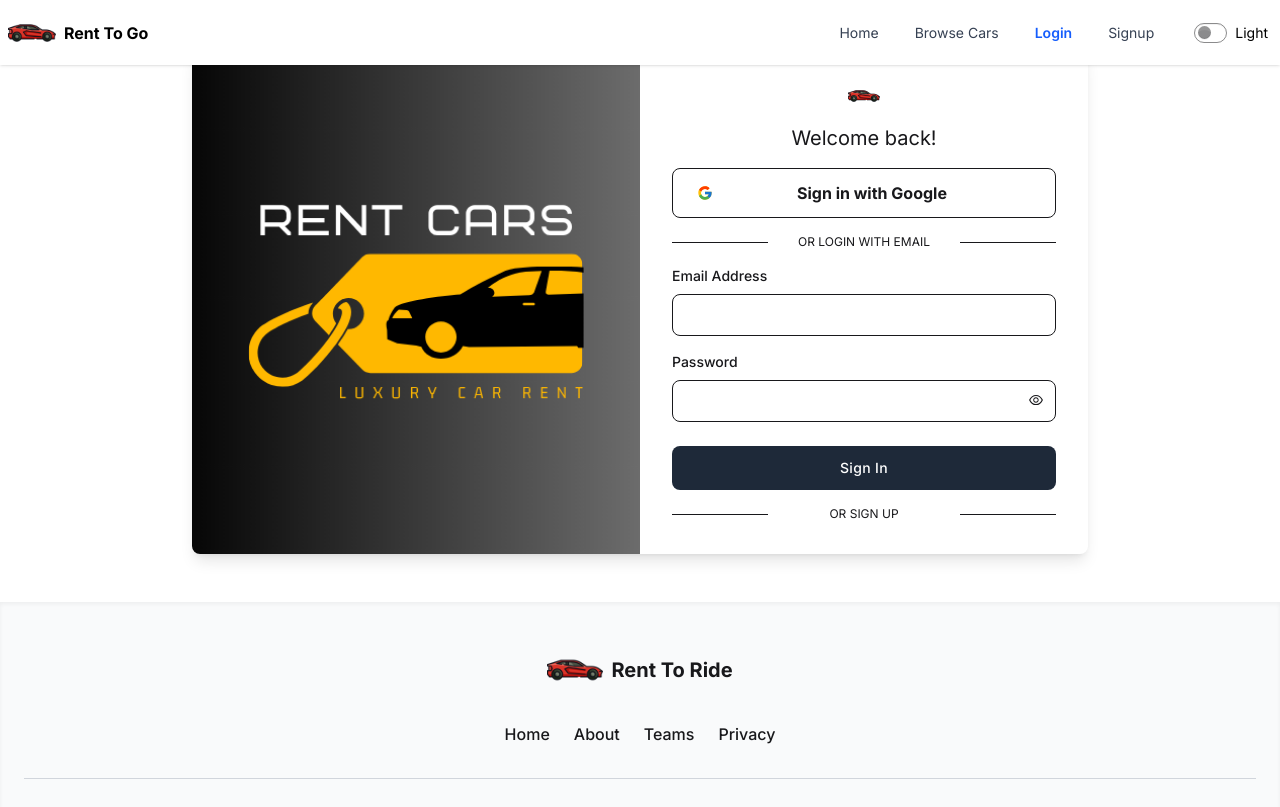
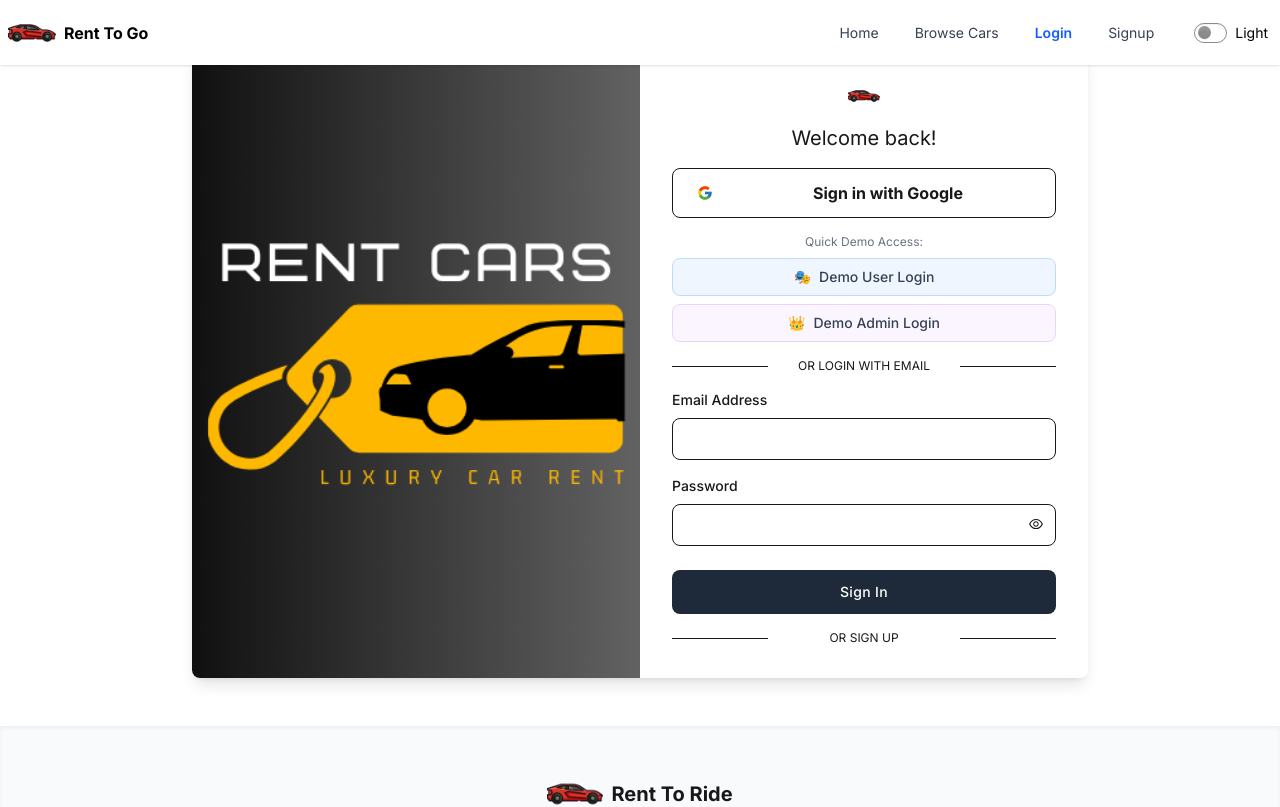
Before and after one commit to AshiqurRahmanAshik/Rent-To-Ride-Client, a React (Vite) app: page /login in a window 1280 px wide. Shown: the top 807 px of the page. Built offline with nearby package versions, Linux system fonts and the light colour scheme; no server answers.

Commit message:
Demo Credential added in login page

```diff
--- a/src/pages/Authentication/Login.jsx
+++ b/src/pages/Authentication/Login.jsx
@@ -23,6 +23,7 @@ const Login = () => {
     handleSubmit,
     formState: { errors, isSubmitting },
     setError,
+    setValue, // Added setValue for demo buttons
   } = useForm({
     defaultValues: {
       email: "",
@@ -89,6 +90,21 @@ const Login = () => {
     }
   };
 
+  // Demo credential handlers
+  const handleDemoUser = () => {
+    setValue("email", "user@gmail.com");
+    setValue("password", "User@gmail.com");
+    setAuthError("");
+    setShowPassword(false);
+  };
+
+  const handleDemoAdmin = () => {
+    setValue("email", "admin@gmail.com");
+    setValue("password", "Admin@gmail.com");
+    setAuthError("");
+    setShowPassword(false);
+  };
+
   return (
     <div className="flex justify-center items-center min-h-[calc(100vh-306px)] my-12">
       <div className="flex w-full max-w-sm mx-auto overflow-hidden rounded-lg shadow-lg lg:max-w-4xl">
@@ -106,12 +122,41 @@ const Login = () => {
 
           <div
             onClick={handleGoogleSignIn}
-            className="flex cursor-pointer items-center justify-center mt-4 transition-colors duration-300 transform border rounded-lg"
+            className="flex cursor-pointer items-center justify-center mt-4 transition-colors duration-300 transform border rounded-lg hover:bg-gray-50"
           >
-            <FcGoogle />
+            <div className="px-4 py-2">
+              <FcGoogle />
+            </div>
             <span className="w-5/6 px-4 py-3 font-bold text-center">
               Sign in with Google
             </span>
+          </div>
+
+          {/* Demo Credential Buttons */}
+          <div className="mt-4 space-y-2">
+            <p className="text-xs text-center text-gray-500 mb-2">
+              Quick Demo Access:
+            </p>
+
+            {/* Demo User Button */}
+            <button
+              type="button"
+              onClick={handleDemoUser}
+              className="w-full px-4 py-2 text-sm font-medium text-gray-700 bg-blue-50 border border-blue-200 rounded-lg hover:bg-blue-100 transition-colors duration-300 flex items-center justify-center gap-2"
+            >
+              <span>🎭</span>
+              <span>Demo User Login</span>
+            </button>
+
+            {/* Demo Admin Button */}
+            <button
+              type="button"
+              onClick={handleDemoAdmin}
+              className="w-full px-4 py-2 text-sm font-medium text-gray-700 bg-purple-50 border border-purple-200 rounded-lg hover:bg-purple-100 transition-colors duration-300 flex items-center justify-center gap-2"
+            >
+              <span>👑</span>
+              <span>Demo Admin Login</span>
+            </button>
           </div>
 
           <div className="flex items-center justify-between mt-4">
--- a/src/pages/Authentication/Register.jsx
+++ b/src/pages/Authentication/Register.jsx
@@ -21,6 +21,7 @@ const Registration = () => {
     handleSubmit,
     formState: { errors, isSubmitting },
     setError,
+    setValue, // Added setValue for demo buttons
   } = useForm({
     defaultValues: {
       name: "",
@@ -131,6 +132,25 @@ const Registration = () => {
     }
   };
 
+  // Demo credential handlers
+  // const handleDemoUser = () => {
+  //   setValue("name", "Demo User");
+  //   setValue("photo", "https://i.ibb.co/2yL5LJ8/user-avatar.png");
+  //   setValue("email", "user@gmail.com");
+  //   setValue("password", "User@gmail.com");
+  //   setAuthError("");
+  //   setShowPass(false);
+  // };
+
+  // const handleDemoAdmin = () => {
+  //   setValue("name", "Admin");
+  //   setValue("photo", "https://i.ibb.co/7X8zQKP/admin-avatar.png");
+  //   setValue("email", "admin@gmail.com");
+  //   setValue("password", "Admin@gmail.com");
+  //   setAuthError("");
+  //   setShowPass(false);
+  // };
+
   return (
     <div className="flex justify-center items-center min-h-[calc(100vh-306px)] my-12">
       <div className="flex w-full max-w-sm mx-auto overflow-hidden rounded-lg shadow-lg lg:max-w-4xl">
@@ -152,6 +172,31 @@ const Registration = () => {
               Sign in with Google
             </span>
           </div>
+
+          {/* Demo Credential Buttons */}
+          {/* <div className="mt-4 space-y-2">
+            <p className="text-xs text-center text-gray-500 mb-2">
+              Quick Demo Access:
+            </p> */}
+
+          {/* Demo User Button */}
+          {/* <button
+              type="button"
+              className="w-full px-4 py-2 text-sm font-medium text-gray-700 bg-blue-50 border border-blue-200 rounded-lg hover:bg-blue-100 transition-colors duration-300 flex items-center justify-center gap-2"
+            >
+              <span>🎭</span>
+              <span>Demo User Login</span>
+            </button> */}
+
+          {/* Demo Admin Button */}
+          {/* <button
+              type="button"
+              className="w-full px-4 py-2 text-sm font-medium text-gray-700 bg-purple-50 border border-purple-200 rounded-lg hover:bg-purple-100 transition-colors duration-300 flex items-center justify-center gap-2"
+            >
+              <span>👑</span>
+              <span>Demo Admin Login</span>
+            </button>
+          </div> */}
 
           <div className="flex items-center justify-between mt-4">
             <span className="w-1/5 border-b lg:w-1/4"></span>
```
